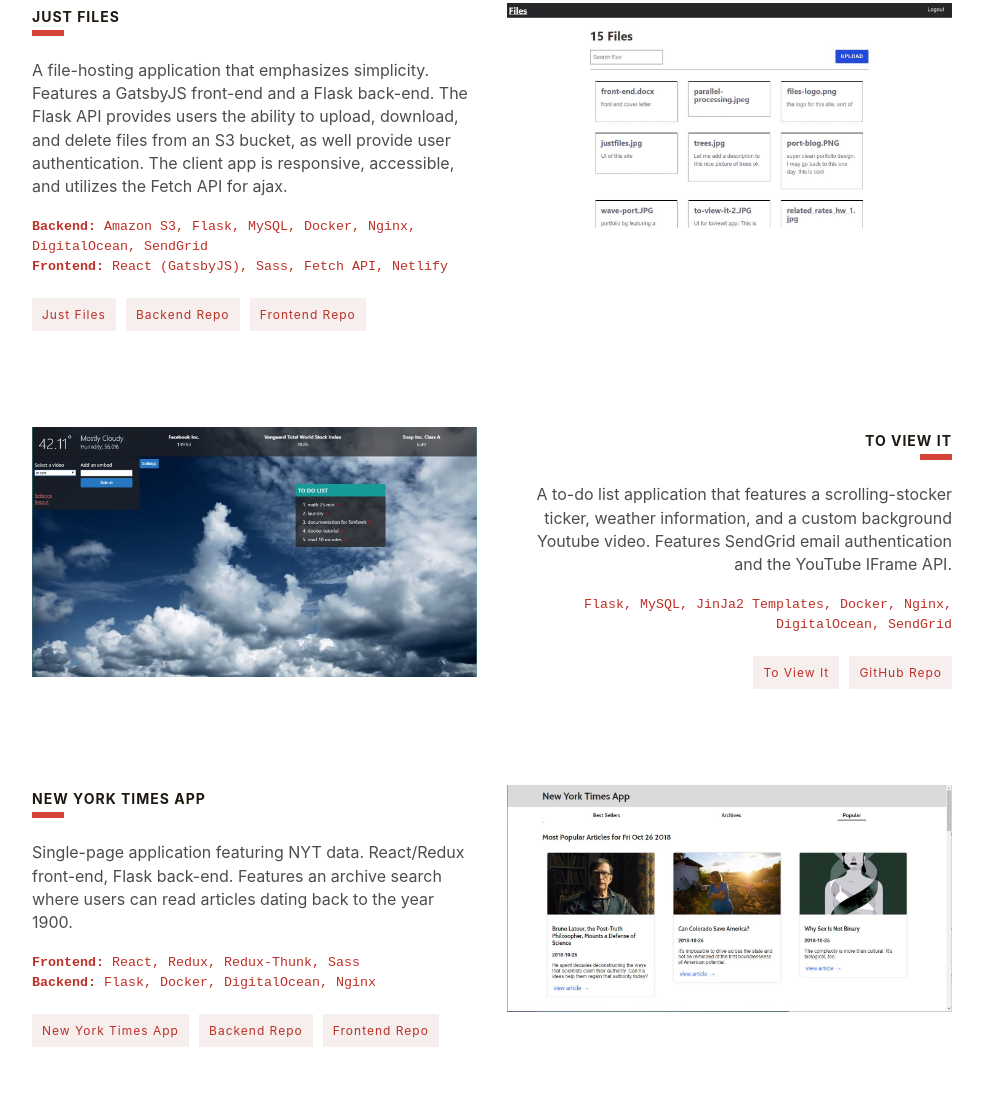
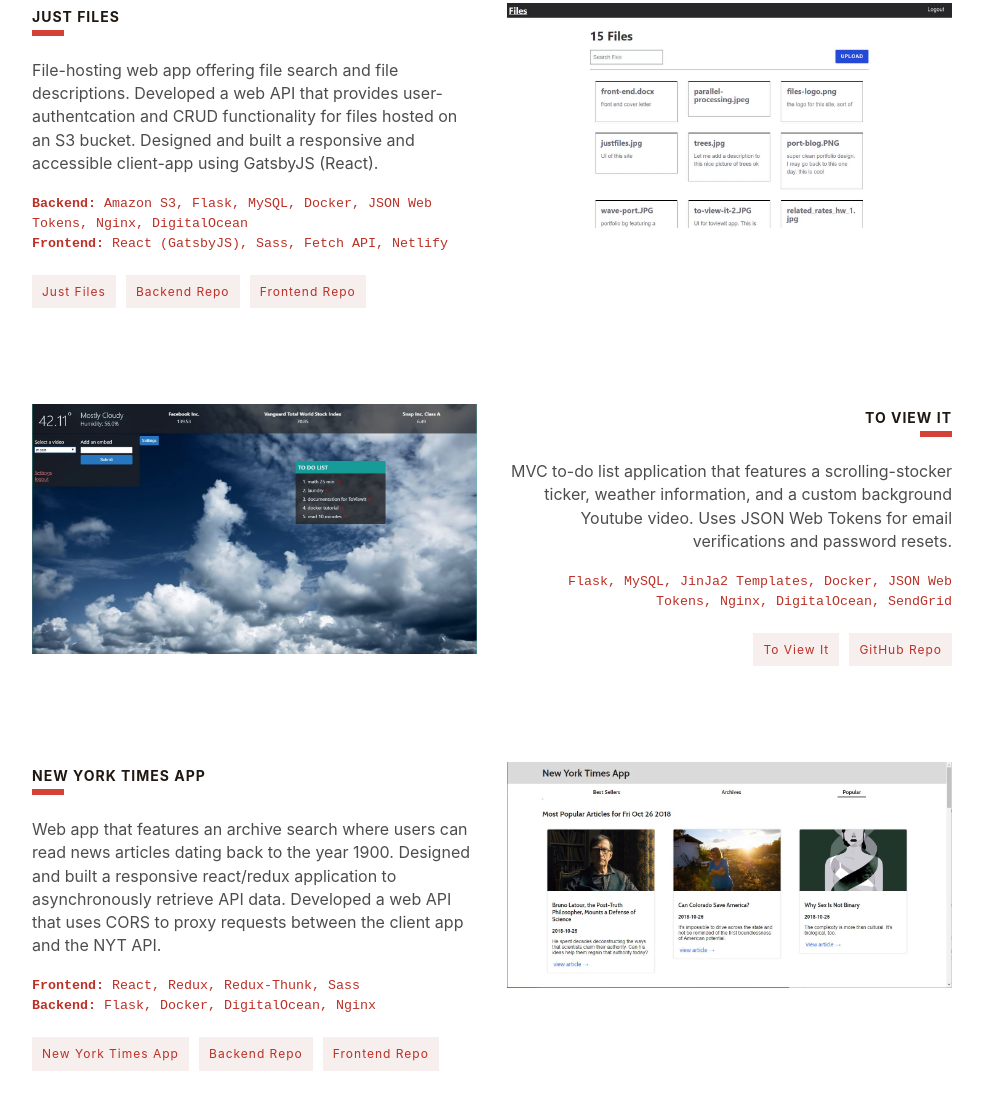
Before and after one commit to dacrands/jan-port, a Gatsby site: page / in a window 1280 px wide. Shown: the part 855-1964 px from the top of the page, without its empty margins (148-1131 px from the left). Built offline with nearby package versions, Linux system fonts and the light colour scheme; Gatsby itself is replaced by a stand-in of ours.

Commit message:
Improve project descriptions

```diff
--- a/src/pages/index.js
+++ b/src/pages/index.js
@@ -66,7 +66,7 @@
           <div className="card__content">
             <h3>Bergen STEM</h3>
             <p>
-              Website designed and built for the STEM program at Bergen
+              Progressive web app designed and built for the STEM program at Bergen
               Community College. Built with Gatsby and the Netlify-CMS, the site
               showcases student resources, scholarship information, and student
               projects.
@@ -103,15 +103,20 @@
           <div className="card__content">
             <h3>Just Files</h3>
             <p>
-              A file-hosting application that emphasizes simplicity. Features a
+              File-hosting web app offering file search and
+              file descriptions. Developed a web API that provides user-authentcation and CRUD
+              functionality for files hosted on an S3 bucket.
+              Designed and built a responsive and accessible client-app using GatsbyJS (React).
+
+              {/* A file-hosting application that emphasizes simplicity. Features a
               GatsbyJS front-end and a Flask back-end. The Flask API provides
               users the ability to upload, download, and delete files from an S3
               bucket, as well provide user authentication. The client app is
-              responsive, accessible, and utilizes the Fetch API for ajax.
+              responsive, accessible, and utilizes the Fetch API for ajax. */}
             </p>
             <small>
               <strong>Backend: </strong>
-              Amazon S3, Flask, MySQL, Docker, Nginx, DigitalOcean, SendGrid
+              Amazon S3, Flask, MySQL, Docker, JSON Web Tokens, Nginx, DigitalOcean
               <br/>
               <strong>Frontend: </strong>
               React (GatsbyJS), Sass, Fetch API, Netlify
@@ -156,12 +161,12 @@
           <div className="card__content">
             <h3>To View It</h3>
             <p>
-              A to-do list application that features a scrolling-stocker ticker,
+              MVC to-do list application that features a scrolling-stocker ticker,
               weather information, and a custom background Youtube video.
-              Features SendGrid email authentication and the YouTube IFrame API.
+              Uses JSON Web Tokens for email verifications and password resets.
             </p>
             <small>
-              Flask, MySQL, JinJa2 Templates, Docker, Nginx, DigitalOcean,
+              Flask, MySQL, JinJa2 Templates, Docker, JSON Web Tokens, Nginx, DigitalOcean,
               SendGrid
             </small>
             <p>
@@ -195,9 +200,10 @@
           <div className="card__content">
             <h3>New York Times App</h3>
             <p>
-              Single-page application featuring NYT data. React/Redux front-end,
-              Flask back-end. Features an archive search where users can read
-              articles dating back to the year 1900.
+              Web app that features an archive search where users can read
+              news articles dating back to the year 1900. Designed and built a responsive react/redux
+              application to asynchronously retrieve API data. Developed a
+              web API that uses CORS to proxy requests between the client app and the NYT API.
             </p>
             <small>
               <strong>Frontend: </strong>
```
